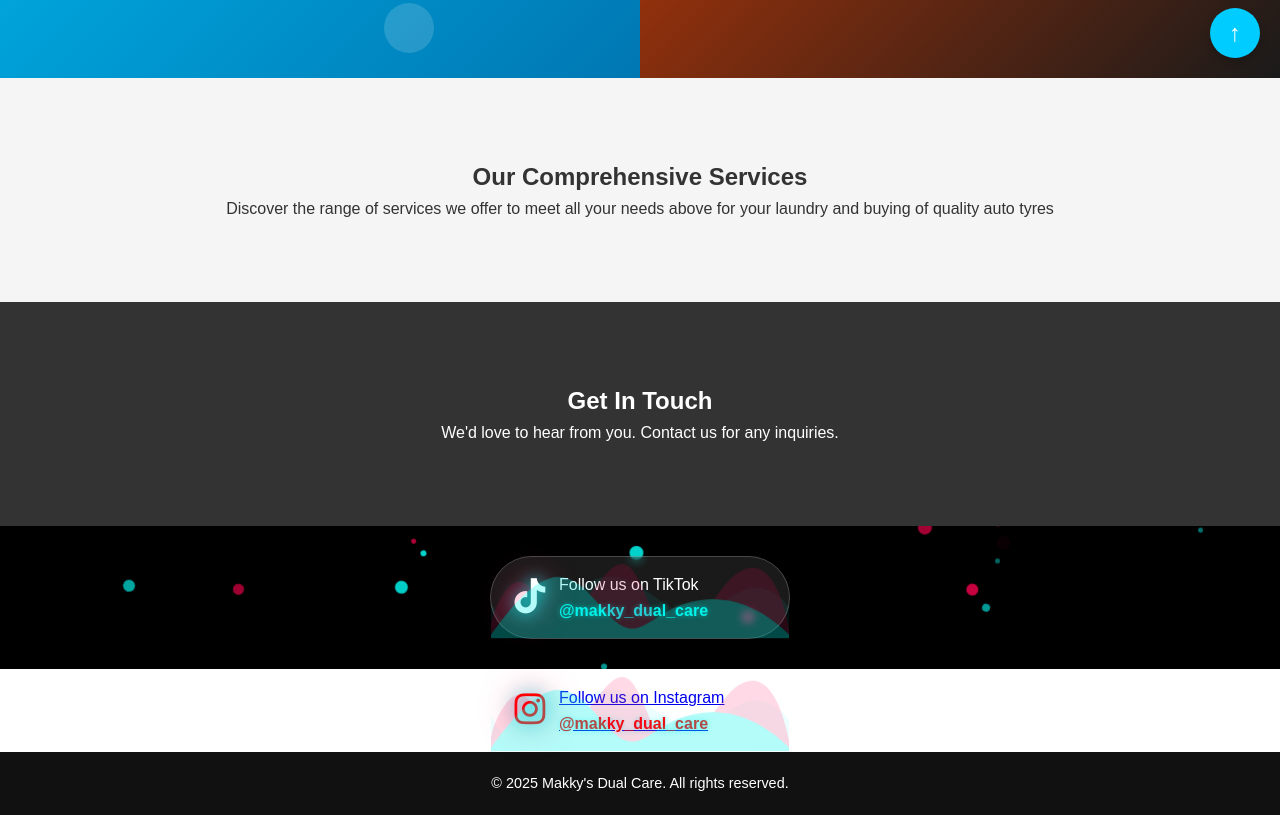
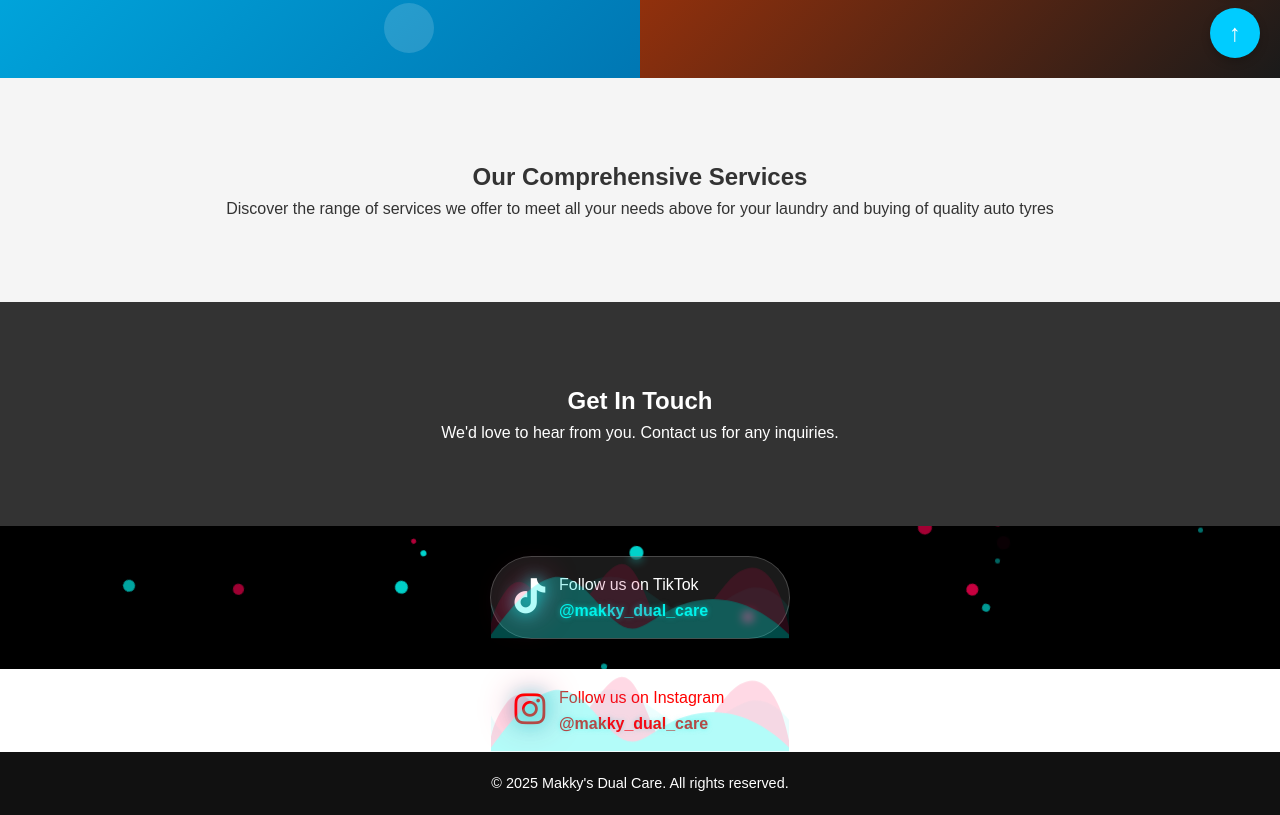
Before and after one commit to akStan001/makky-sDualCare, a plain HTML site: page index.html in a window 1280 px wide. Shown: the part 722-1537 px from the top of the page. Drawn offline with Linux system fonts and the light colour scheme.

Commit message:
Update index.html

```diff
--- a/index.html
+++ b/index.html
@@ -71,13 +71,13 @@
         </div>
         <div class="instagram-handle">
             <div class="instagram-container">
-                               <a href="https://www.instagram.com/makky_dual_care/">
+
                                    <div class="tiktok-icon">
                    <i class="fab fa-instagram" style="color: red;"></i>
-                </div></a>
+                </div>
 
                     <div class="tiktok-text" style="color:red;">
-                    <a href="https://www.instagram.com/makky_dual_care/">Follow us on Instagram</a> <a href="https://www.instagram.com/makky_dual_care/"> <span style="color:red;">@makky_dual_care</span></a>
+                    Follow us on Instagram <span style="color:red;">@makky_dual_care</span>
                 </div>
                 <div class="tiktok-wave"></div>
             </div>
```
